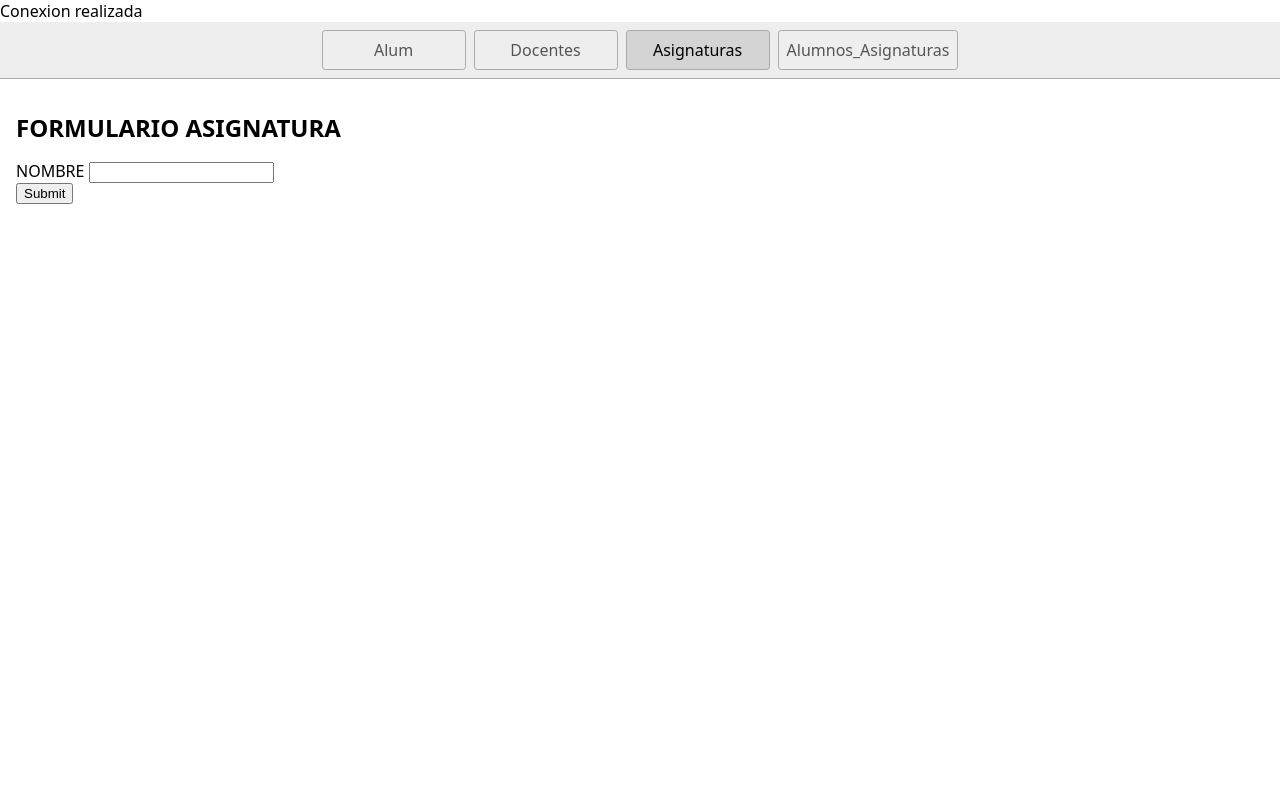
After one commit to ProfeMorris/web-platform-ek9nmn, a PHP site: page /asignaturas.php in a window 1280 px wide. The commit adds this page. Run offline with PHP 8.4, Linux system fonts and the light colour scheme.

Commit message:
3 files added, 2 deleted

```diff
--- /dev/null
+++ b/asignaturas.php
@@ -0,0 +1,35 @@
+<?php
+  include ("conexion.php");
+?>
+<!DOCTYPE html>
+<html lang="en">
+  <head>
+    <title>Other page</title>
+    <meta charset="UTF-8" />
+    <meta name="viewport" content="width=device-width" />
+    <link rel="stylesheet" href="styles.css" />
+    <script type="module" src="script.js"></script>
+  </head>
+  <body>
+    <nav>
+      <a href="/index.php">Alum</a>
+      <a href="/page2.html">Docentes</a>
+      <a href="/" aria-current="page"">Asignaturas</a>
+      <a href="/page2.html">Alumnos_Asignaturas</a>
+    </nav>
+    <main>
+      <form>
+        <h1>FORMULARIO ASIGNATURA</h1>
+          <div>
+            <div>
+              <label>NOMBRE</label>
+              <input type="text" name="nombre">
+            </div>
+            <div>
+              <input type="submit" name="enviar">
+            </div>
+          </div>
+      </form>
+    </main>
+  </body>
+</html>
--- /dev/null
+++ b/conexion.php
@@ -0,0 +1,14 @@
+<?php
+$servername = "localhost";
+$database = "priscila_colegio";
+$username = "root";
+$password = "";
+// Create connection
+$conn = mysqli_connect($servername, $username, $password, $database);
+// Check connection
+if (!$conn) {
+    die("Conexion fallida: " . mysqli_connect_error());
+}
+echo "Conexion realizada";
+mysqli_close($conn);
+?>
```
Also changed, not shown: asignaturas.html (deleted, +0 -21 lines), index.php (renamed from index.html, +5 -2 lines).
